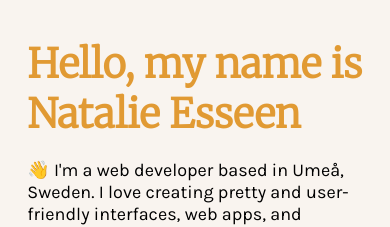
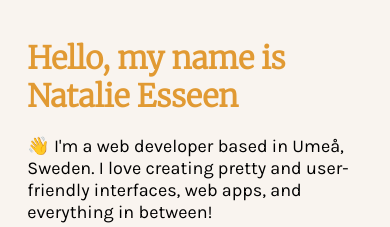
Before and after one commit to natalieesseen/personal-page, a React (Create React App) app: page / in a window 390 px wide. Shown: the top 227 px of the page. Built offline with nearby package versions, Linux system fonts and the light colour scheme.

Commit message:
iOS text scaling issue 🍤

```diff
--- a/src/App.css
+++ b/src/App.css
@@ -190,6 +190,10 @@ p {
 }
 
 @media only screen and (max-width: 460px) {
+  h1 {
+    font-size:calc(25px + 1.5vw);
+  }
+
   .about-container > .text-block-small {
     font-size: 14px;
   }
```
